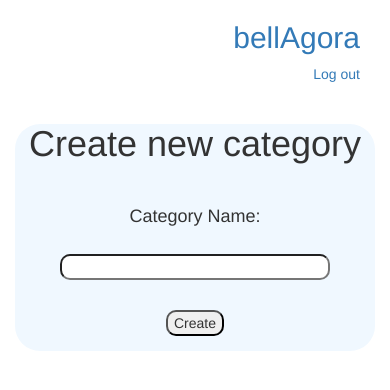
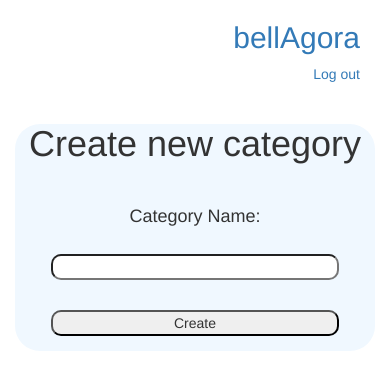
Before and after one commit to gibbi3/bellagora, a Flask app: page /bellagora/new-category/ in a window 390 px wide. Shown: the top 390 px of the page. Run offline with Flask 2, Linux system fonts and the light colour scheme; a user stored in the database is signed in; some libraries are stand-ins or nearby versions.

Commit message:
changed text input sizing

```diff
--- a/static/custom.css
+++ b/static/custom.css
@@ -96,3 +96,9 @@ input {
 .dropdown {
   margin-top: 20px;
 }
+
+@media only screen and (max-width: 800px) {
+  input{
+    width: 80%;
+  }
+}
```
Also changed, not shown: templates/edititem.html (line endings or trailing spaces).
